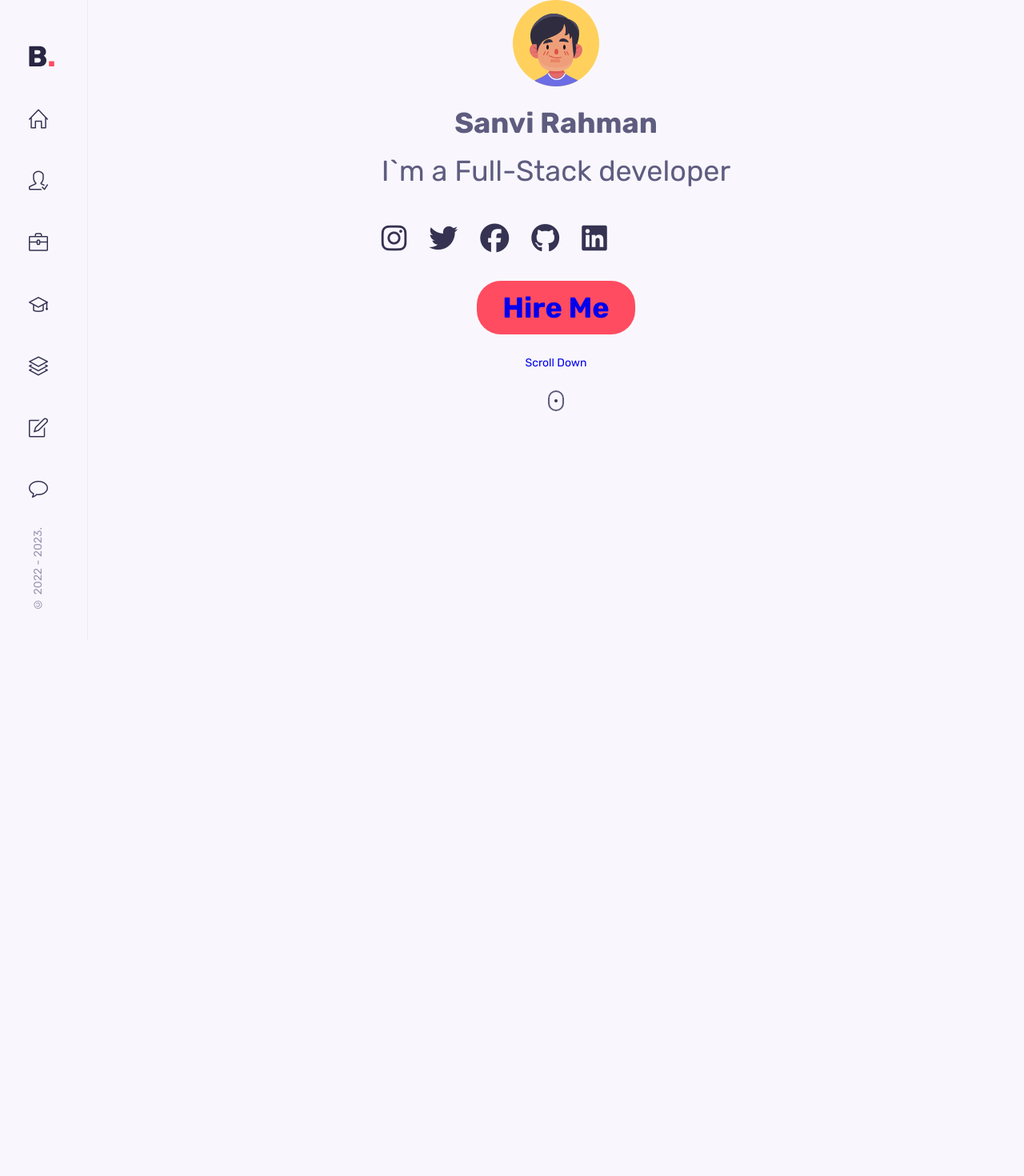
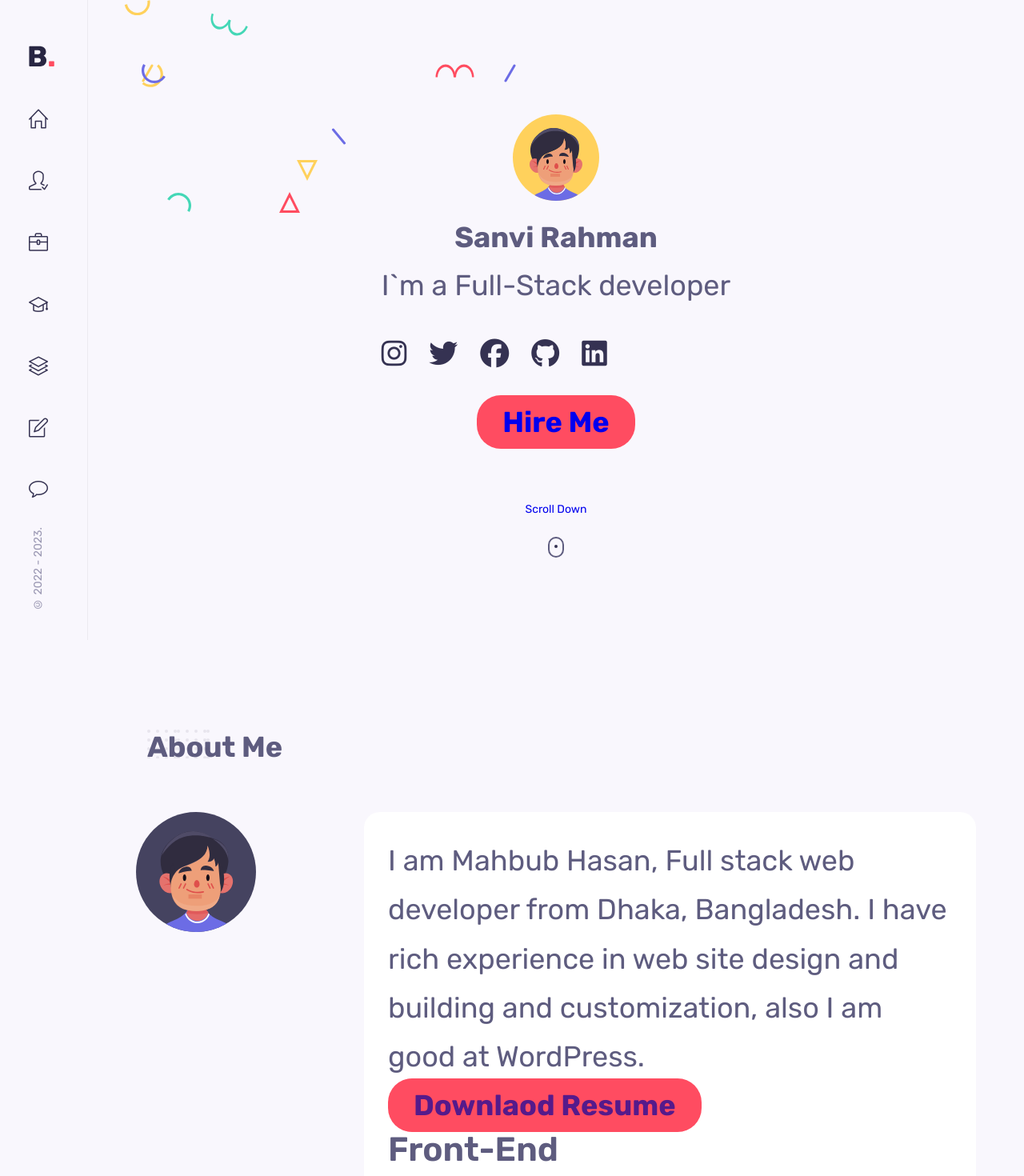
Before and after one commit to Mahabubhasan01/Zayan, a React (Create React App) app: page / in a window 1280 px wide. Shown: the top 1470 px of the page at 80% size. Before the commit the page ends 800 px from the top, so only its background shows below. Built offline with nearby package versions, Linux system fonts and the light colour scheme.

Commit message:
about section impliment

```diff
--- a/src/components/about/About.js
+++ b/src/components/about/About.js
@@ -1,8 +1,60 @@
 import React from "react";
 import "../../styles/about.css";
+import img from "../../assets/avatar-2.svg";
+const About = () => {
+  return (
+    <section className="about container section" id="about">
+      <h2 className="section__title">About Me</h2>
+      <div className="about__container grid">
+        <img src={img} className="about__img" alt="" />
+        <div className="about__data grid">
+          <div className="about__info">
+            <p className="about__description">
+              I am Mahbub Hasan, Full stack web developer from Dhaka, Bangladesh. I have
+              rich experience in web site design and building and customization,
+              also I am good at WordPress.
+            </p>
+              <a href="" className="btn">Downlaod Resume</a>
+          </div>
+          <div className="about__skills grid">
+            <div className="skills__data">
+              <div className="skills__titles">
+                <h3 className="skills__name">Front-End</h3>
+                <span className="skills__number developement">80%</span>
+              </div>
+              <div className="skills__bar">
+                <span className="skills__percentage">
 
-const About = () => {
-  return <div></div>;
+                </span>
+              </div>
+            </div>
+            <div className="skills__data">
+              <div className="skills__titles">
+                <h3 className="skills__name">Back-End</h3>
+                <span className="skills__number developement">80%</span>
+              </div>
+              <div className="skills__bar">
+                <span className="skills__percentage">
+
+                </span>
+              </div>
+            </div>
+            <div className="skills__data">
+              <div className="skills__titles">
+                <h3 className="skills__name">Full Stack</h3>
+                <span className="skills__number developement">80%</span>
+              </div>
+              <div className="skills__bar">
+                <span className="skills__percentage">
+
+                </span>
+              </div>
+            </div>
+          </div>
+        </div>
+      </div>
+    </section>
+  );
 };
 
 export default About;
--- a/src/components/home/Home.js
+++ b/src/components/home/Home.js
@@ -3,6 +3,7 @@
 import Me from "../../assets/avatar-1.svg";
 import HeaderSocials from "./HeaderSocials";
 import ScrollDown from "./ScrollDown";
+import Shapes from "./Shapes";
 const Home = () => {
   return (
     <section className="home container" id="home">
@@ -14,6 +15,7 @@
         <a href="#contact" className="btn">Hire Me</a>
         <ScrollDown/>
       </div>
+      <Shapes/>
     </section>
   );
 };
--- /dev/null
+++ b/src/components/home/Shapes.js
@@ -0,0 +1,166 @@
+import React from "react";
+
+const Shapes = () => {
+  return (
+    <div className="shapes">
+      <svg
+        width="27"
+        height="29"
+        class="shape s1"
+        xmlns="http://www.w3.org/2000/svg"
+      >
+        <path
+          d="M21.15625.60099c4.37954 3.67487 6.46544 9.40612 5.47254 15.03526-.9929 5.62915-4.91339 10.30141-10.2846 12.25672-5.37122 1.9553-11.3776.89631-15.75715-2.77856l2.05692-2.45134c3.50315 2.93948 8.3087 3.78663 12.60572 2.22284 4.297-1.5638 7.43381-5.30209 8.22768-9.80537.79387-4.50328-.8749-9.08872-4.37803-12.02821L21.15625.60099z"
+          fill="#FFD15C"
+          fill-rule="evenodd"
+        />
+      </svg>
+
+      <svg
+        width="26"
+        height="26"
+        class="shape s2"
+        xmlns="http://www.w3.org/2000/svg"
+      >
+        <path
+          d="M13 3.3541L2.42705 24.5h21.1459L13 3.3541z"
+          stroke="#FF4C60"
+          stroke-width="3"
+          fill="none"
+          fill-rule="evenodd"
+        />
+      </svg>
+
+      <svg
+        width="30"
+        height="25"
+        class="shape s3"
+        xmlns="http://www.w3.org/2000/svg"
+      >
+        <path
+          d="M.1436 8.9282C3.00213 3.97706 8.2841.92763 14.00013.92796c5.71605.00032 10.9981 3.04992 13.85641 8 2.8583 4.95007 2.8584 11.0491-.00014 16.00024l-2.77128-1.6c2.28651-3.96036 2.28631-8.84002.00011-12.8002-2.2862-3.96017-6.5124-6.40017-11.08513-6.4-4.57271.00018-8.79872 2.43984-11.08524 6.4002l-2.77128-1.6z"
+          fill="#44D7B6"
+          fill-rule="evenodd"
+        />
+      </svg>
+
+      <svg
+        width="15"
+        height="23"
+        class="shape s4"
+        xmlns="http://www.w3.org/2000/svg"
+      >
+        <rect
+          transform="rotate(30 9.86603 10.13397)"
+          x="7"
+          width="3"
+          height="25"
+          rx="1.5"
+          fill="#FFD15C"
+          fill-rule="evenodd"
+        />
+      </svg>
+
+      <svg
+        width="15"
+        height="23"
+        class="shape s5"
+        xmlns="http://www.w3.org/2000/svg"
+      >
+        <rect
+          transform="rotate(30 9.86603 10.13397)"
+          x="7"
+          width="3"
+          height="25"
+          rx="1.5"
+          fill="#6C6CE5"
+          fill-rule="evenodd"
+        />
+      </svg>
+
+      <svg
+        width="49"
+        height="17"
+        class="shape s6"
+        xmlns="http://www.w3.org/2000/svg"
+      >
+        <g fill="#FF4C60" fill-rule="evenodd">
+          <path d="M.5 16.5c0-5.71709 2.3825-10.99895 6.25-13.8567 3.8675-2.85774 8.6325-2.85774 12.5 0C23.1175 5.50106 25.5 10.78292 25.5 16.5H23c0-4.57303-1.90625-8.79884-5-11.08535-3.09375-2.28652-6.90625-2.28652-10 0C4.90625 7.70116 3 11.92697 3 16.5H.5z" />
+          <path d="M23.5 16.5c0-5.71709 2.3825-10.99895 6.25-13.8567 3.8675-2.85774 8.6325-2.85774 12.5 0C46.1175 5.50106 48.5 10.78292 48.5 16.5H46c0-4.57303-1.90625-8.79884-5-11.08535-3.09375-2.28652-6.90625-2.28652-10 0-3.09375 2.28651-5 6.51232-5 11.08535h-2.5z" />
+        </g>
+      </svg>
+
+      <svg
+        width="26"
+        height="26"
+        class="shape s7"
+        xmlns="http://www.w3.org/2000/svg"
+      >
+        <path
+          d="M13 22.6459L2.42705 1.5h21.1459L13 22.6459z"
+          stroke="#FFD15C"
+          stroke-width="3"
+          fill="none"
+          fill-rule="evenodd"
+        />
+      </svg>
+
+      <svg
+        width="19"
+        height="21"
+        class="shape s8"
+        xmlns="http://www.w3.org/2000/svg"
+      >
+        <rect
+          transform="rotate(-40 6.25252 10.12626)"
+          x="7"
+          width="3"
+          height="25"
+          rx="1.5"
+          fill="#6C6CE5"
+          fill-rule="evenodd"
+        />
+      </svg>
+
+      <svg
+        width="30"
+        height="25"
+        class="shape s9"
+        xmlns="http://www.w3.org/2000/svg"
+      >
+        <path
+          d="M29.8564 16.0718c-2.85854 4.95114-8.1405 8.00057-13.85654 8.00024-5.71605-.00032-10.9981-3.04992-13.85641-8-2.8583-4.95007-2.8584-11.0491.00014-16.00024l2.77128 1.6c-2.28651 3.96036-2.28631 8.84002-.00011 12.8002 2.2862 3.96017 6.5124 6.40017 11.08513 6.4 4.57271-.00018 8.79872-2.43984 11.08524-6.4002l2.77128 1.6z"
+          fill="#6C6CE5"
+          fill-rule="evenodd"
+        />
+      </svg>
+
+      <svg
+        width="47"
+        height="29"
+        class="shape s10"
+        xmlns="http://www.w3.org/2000/svg"
+      >
+        <g fill="#44D7B6" fill-rule="evenodd">
+          <path d="M46.78878 17.19094c-1.95535 5.3723-6.00068 9.52077-10.61234 10.8834-4.61167 1.36265-9.0893-.26708-11.74616-4.27524-2.65686-4.00817-3.08917-9.78636-1.13381-15.15866l2.34923.85505c-1.56407 4.29724-1.2181 8.92018.90705 12.12693 2.12514 3.20674 5.70772 4.5107 9.39692 3.4202 3.68921-1.0905 6.92581-4.40949 8.48988-8.70673l2.34923.85505z" />
+          <path d="M25.17585 9.32448c-1.95535 5.3723-6.00068 9.52077-10.61234 10.8834-4.61167 1.36264-9.0893-.26708-11.74616-4.27525C.16049 11.92447-.27182 6.14628 1.68354.77398l2.34923.85505c-1.56407 4.29724-1.2181 8.92018.90705 12.12692 2.12514 3.20675 5.70772 4.5107 9.39692 3.4202 3.68921-1.0905 6.92581-4.40948 8.48988-8.70672l2.34923.85505z" />
+        </g>
+      </svg>
+
+      <svg
+        width="33"
+        height="20"
+        class="shape s11"
+        xmlns="http://www.w3.org/2000/svg"
+      >
+        <path
+          d="M32.36774.34317c.99276 5.63023-1.09332 11.3614-5.47227 15.03536-4.37895 3.67396-10.3855 4.73307-15.75693 2.77837C5.76711 16.2022 1.84665 11.53014.8539 5.8999l3.15139-.55567c.7941 4.50356 3.93083 8.24147 8.22772 9.8056 4.29688 1.56413 9.10275.71673 12.60554-2.2227C28.34133 9.98771 30.01045 5.4024 29.21635.89884l3.15139-.55567z"
+          fill="#FFD15C"
+          fill-rule="evenodd"
+        />
+      </svg>
+    </div>
+  );
+};
+
+export default Shapes;
--- a/src/styles/about.css
+++ b/src/styles/about.css
@@ -0,0 +1,10 @@
+.about__container {
+  grid-template-columns: 3fr 9fr;
+  column-gap: 1.875rem;
+}
+.about__data {
+  padding: 1.875rem;
+  background-color: var(--container-color);
+  box-shadow: var(--shadow);
+  border-radius: var(--border-radius);
+}
--- a/src/styles/home.css
+++ b/src/styles/home.css
@@ -1,5 +1,6 @@
 .home {
   position: relative;
+  min-height: 100vh;
   display: flex;
   align-items: center;
   justify-content: center;
@@ -30,7 +31,7 @@
   color: hsl(43, 100%, 68);
 }
 .scroll__down {
- /*  position: relative; */
+  position: relative;
   bottom: -2.5rem;
   left: 0;
   width: 100%;
@@ -44,34 +45,88 @@
   height: 1.6rem;
   width: 1.25rem;
   margin: auto;
-  margin-top: .75rem;
+  margin-top: 0.75rem;
   border-radius: 1rem;
   position: relative;
 }
-@keyframes ani-mouse{
-    0%{
+@keyframes ani-mouse {
+  0% {
     top: 29%;
   }
-    15%{
+  15% {
     top: 50%;
   }
-    50%{
+  50% {
     top: 50%;
   }
-    100%{
+  100% {
     top: 29%;
   }
-
 }
 
-.wheel{
+.wheel {
   background-color: var(--title-color);
   border-radius: 100%;
-    width: .25rem;
-    height: .25rem;
+  width: 0.25rem;
+  height: 0.25rem;
   position: absolute;
-    top: .5rem;
+  top: 0.5rem;
   left: 50%;
   transform: translateX(-50%);
   animation: ani-mouse 2s linear infinite;
 }
+.shapes{
+    position: absolute;
+    left: 0;
+    top: 0;
+    height: 100%;
+    width: 100%;
+}
+.shape{
+    position: absolute;
+}
+
+.s1{
+    left: 2%;
+    top: 10%;
+}
+.s2{
+    left: 18%;
+    top: 30%;
+}
+.s3{
+    left: 5%;
+    top: 30%;
+}
+.s4{
+    left: 2%;
+    top: 10%;
+}
+.s5{
+    left: 44%;
+    top: 10%;
+}
+.s6{
+    left: 36%;
+    top: 10%;
+}
+.s7{
+    left: 20%;
+    top: 25%;
+}
+.s8{
+    left: 24%;
+    top: 20%;
+}
+.s9{
+    left: 2%;
+    top: 10%;
+}
+.s10{
+    left: 45%;
+    top: 11%;
+}
+.s10{
+    left: 10%;
+    top: 2%;
+}
```
Lines whose indentation alone changed are shown as unchanged.
